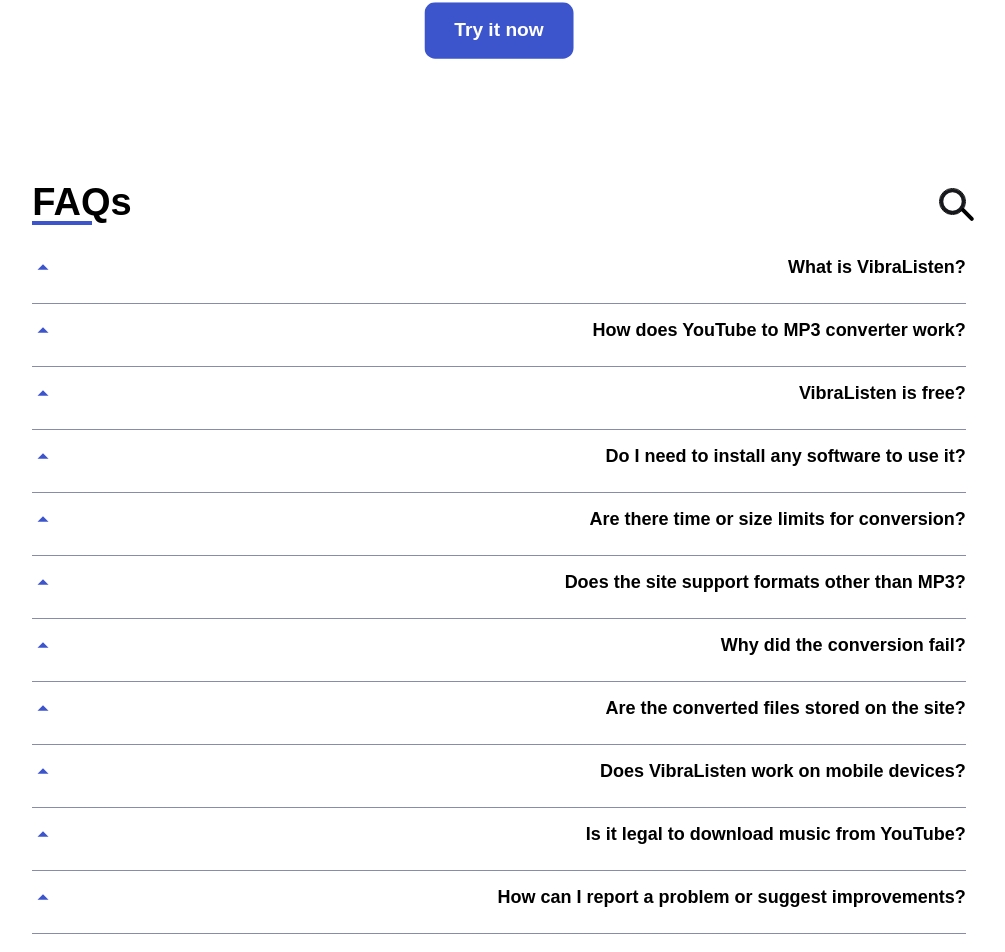
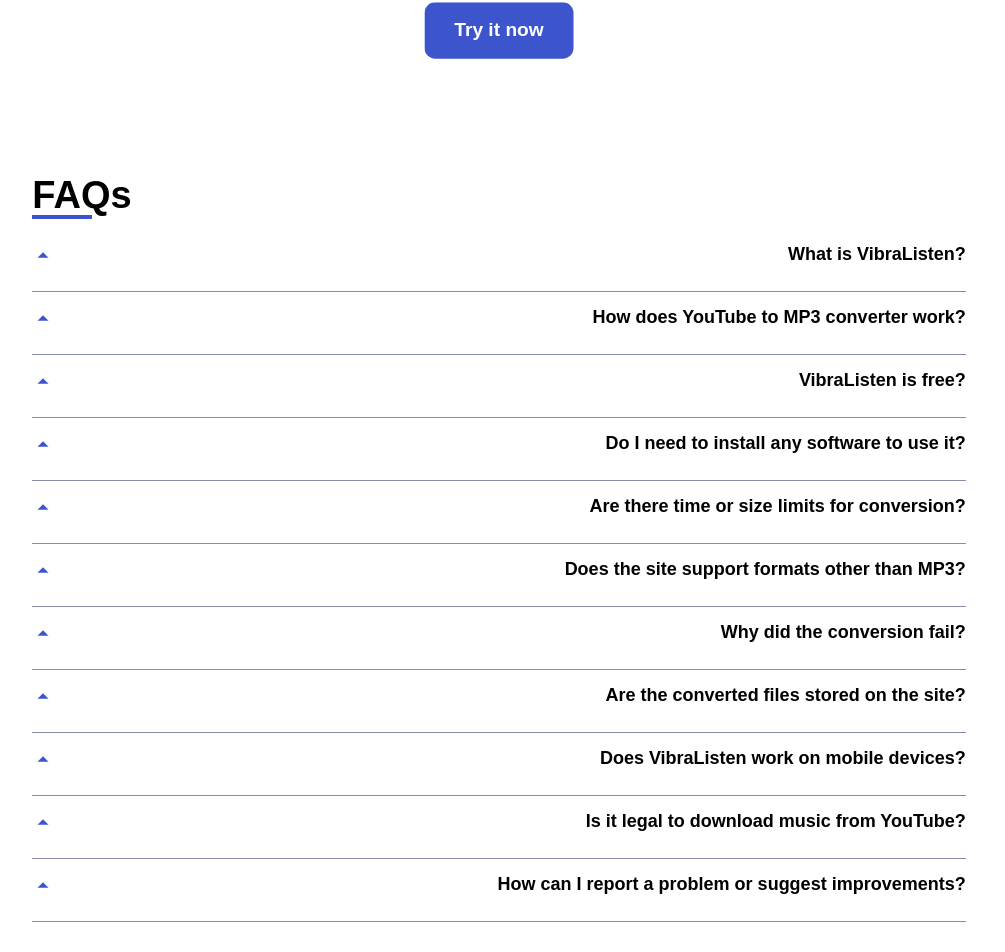
Before and after one commit to lodsa-ntos/youtube-to-mp3-converter, a React (Vite) app in the folder frontend/: page / in a window 1280 px wide. Shown: the part 2155-3107 px from the top of the page, without its empty margins (141-1146 px from the left). Built offline with nearby package versions, Linux system fonts and the light colour scheme; a web font is replaced by a local one.

Commit message:
Refactor FAQs component; change header structure for improved semantics and layout

```diff
--- a/frontend/src/pages/FAQs/FAQs.jsx
+++ b/frontend/src/pages/FAQs/FAQs.jsx
@@ -87,12 +87,9 @@ const FAQs = () => {
 
   return (
     <>
-    <header className="faqs-header">
+    <div className="faqs-header">
       <h1 className="faqs-title">FAQs</h1>
-      <div className="container-faqs">
-        <SearchBar />
-      </div>
-    </header>
+    </div>
 
     <div className="max-w-2x1 mx-auto p-6">
       <div className="space-y-2">
```
